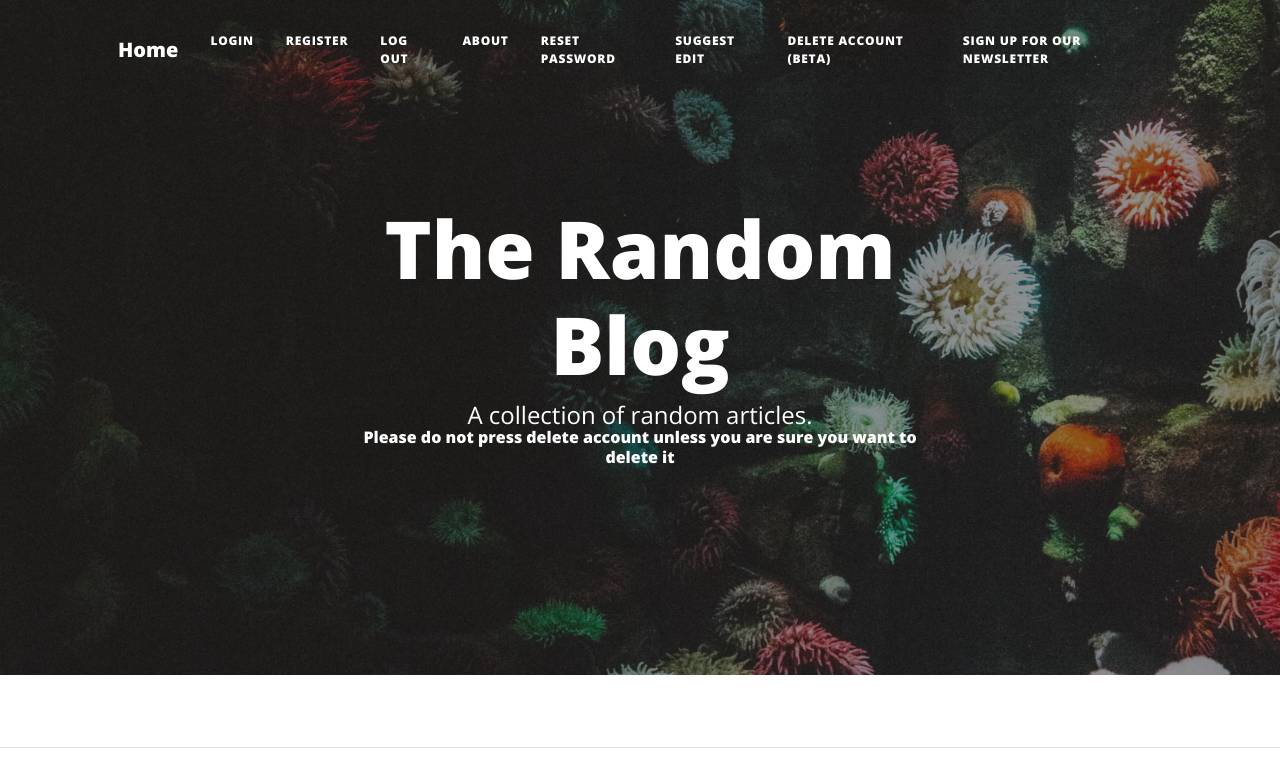
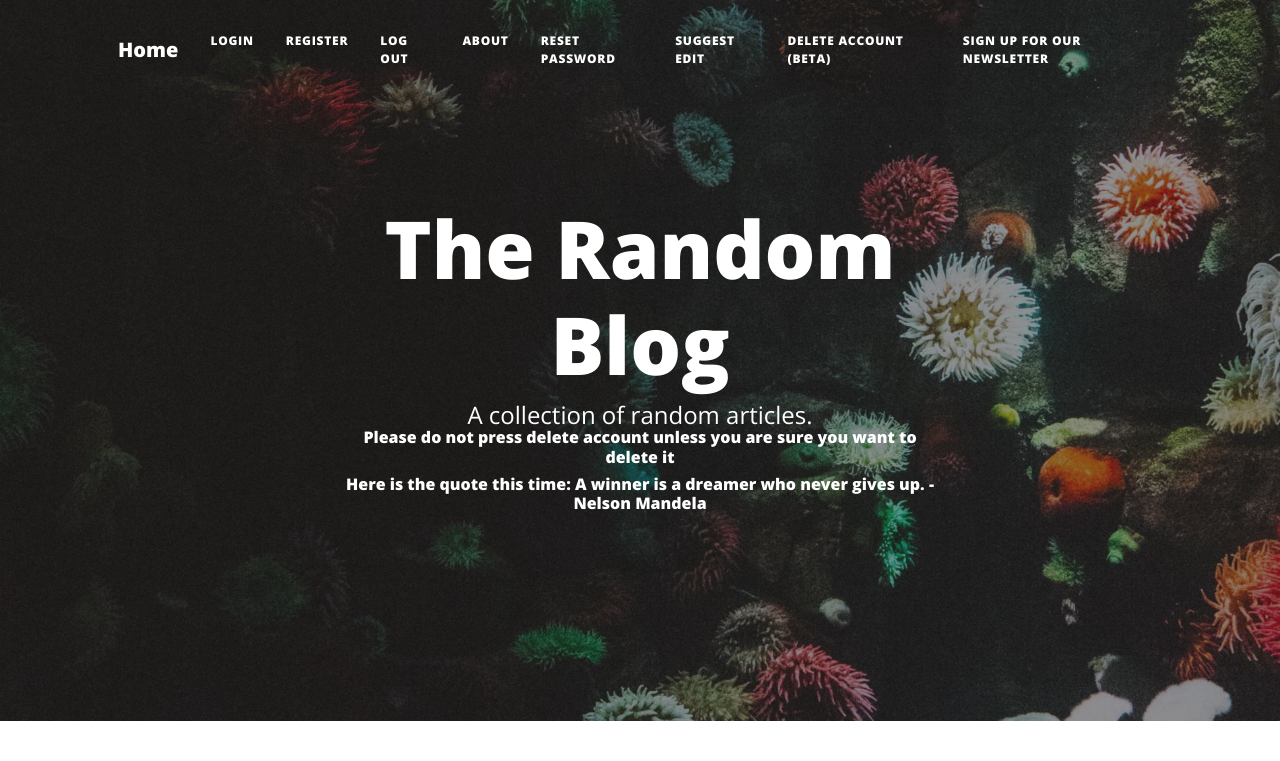
Before and after one commit to TurtleCodersT/Blog-Website, a Flask app: page / in a window 1280 px wide. Shown: the top 761 px of the page. Run offline with Flask 3, Linux system fonts and the light colour scheme; data that the repository does not hold is empty; some libraries are stand-ins or nearby versions.

Commit message:
Add bug fix V2

```diff
--- a/main.py
+++ b/main.py
@@ -209,12 +209,16 @@
     logout_user()
     return redirect(url_for('get_all_posts'))
 
+#TODO: Add feature that will allow me to dynamically add new quotes and save them in a database rather than a hardcoded list
 
+quotes = ["You miss 100% of the shots you don't take - Wayne Gretzky", "I can is 100 times more important than I.Q - Albert Einstein", "A winner is a dreamer who never gives up. - Nelson Mandela", "Don't cry because it'a over, smile because it happened"]
+import random
 @app.route('/')
 def get_all_posts():
+    quote_to_display = random.choice(quotes)
     result = db.session.execute(db.select(BlogPost))
     posts = result.scalars().all()
-    return render_template("index.html", all_posts=posts)
+    return render_template("index.html", all_posts=posts, quote=quote_to_display)
 
 
 # TODO: Allow logged-in users to comment on posts
@@ -429,10 +433,10 @@
         db.session.delete(user)
         db.session.commit()
     return redirect(url_for('get_all_posts'))
+@admin_only
 @app.route("/edit_user_permissions")
-@admin_only
 def edit_user_permissions():
-    all_users = db.session.execute(db.select(User).where(User.id > -1)).scalar()
+    all_users = User.query.all()
     return render_template('change_users_status.html', all_users=all_users)
 @admin_only
 @app.route("/become_blog_writer/<id>")
--- a/templates/index.html
+++ b/templates/index.html
@@ -12,6 +12,7 @@
           <h1>The Random Blog</h1>
           <span class="subheading">A collection of random articles.</span>
           <h6>Please do not press delete account unless you are sure you want to delete it</h6>
+          <h6>Here is the quote this time: {{ quote }}</h6>
         </div>
       </div>
     </div>
```
